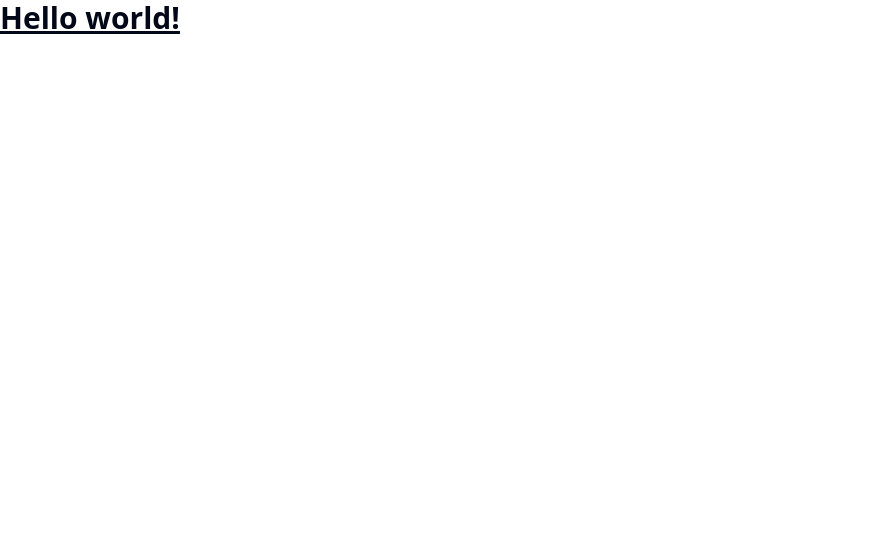
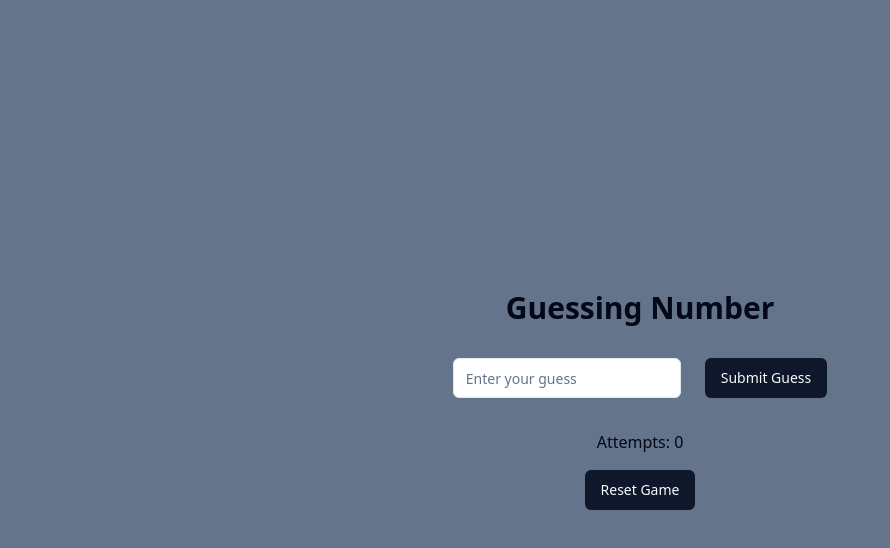
Before and after one commit to dotarsojat69/guessing-number, a React (Vite) app: page / in a window 1280 px wide. Shown: the top 548 px of the page, without its empty margins (0-890 px from the left). Built offline with nearby package versions, Linux system fonts and the light colour scheme.

Commit message:
feat: finishing with adding function and styling

```diff
--- a/src/App.jsx
+++ b/src/App.jsx
@@ -1,9 +1,58 @@
+import React, { useState } from 'react';
+import { Button } from "@/components/ui/button"
+import { Input } from "./components/ui/input"
 import "./index.css"
 
-export default function App() {
+
+const GuessTheNumber = () => {
+  const [targetNumber, setTargetNumber] = useState(Math.floor(Math.random() * 100) + 1);
+  const [guess, setGuess] = useState('');
+  const [attempts, setAttempts] = useState(0);
+  const [feedback, setFeedback] = useState('');
+
+  const handleGuess = () => {
+    const parsedGuess = parseInt(guess, 10);
+    setAttempts(attempts + 1);
+
+    if (parsedGuess < targetNumber) {
+      setFeedback('Too low!');
+    } else if (parsedGuess > targetNumber) {
+      setFeedback('Too high!');
+    } else {
+      setFeedback(`Congratulations! You've guessed the number ${targetNumber} in ${attempts + 1} attempts.`);
+      setTargetNumber(Math.floor(Math.random() * 100) + 1);
+      setGuess('');
+      setAttempts(0);
+    }
+  };
+
+  const handleReset = () => {
+    setTargetNumber(Math.floor(Math.random() * 100) + 1);
+    setGuess('');
+    setAttempts(0);
+    setFeedback('');
+  };
+
   return (
-    <h1 className="text-3xl font-bold underline">
-      Hello world!
-    </h1>
-  )
-}
+    <div className="flex flex-col items-center justify-center h-screen bg-slate-500">
+      <h1 className="text-3xl font-bold mb-8">Guessing Number</h1>
+      <div className='flex gap-6'>
+      <Input
+        type="number"
+        value={guess}
+        onChange={(e) => setGuess(e.target.value)}
+        placeholder="Enter your guess"
+        className="mb-4 w-full"
+      />
+      <Button onClick={handleGuess} className="mb-4">
+        Submit Guess
+      </Button>
+      </div>
+      <p className="mb-4">{feedback}</p>
+      <p className="mb-4">Attempts: {attempts}</p>
+      <Button onClick={handleReset}>Reset Game</Button>
+    </div>
+  );
+};
+
+export default GuessTheNumber;
```
